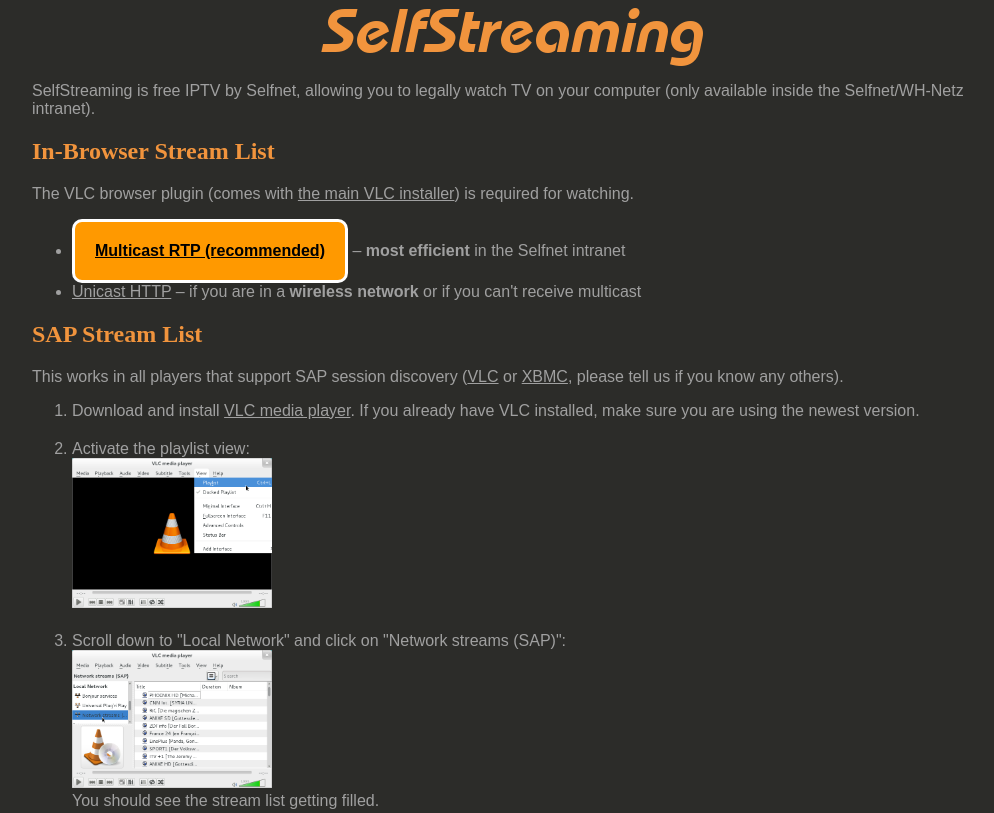
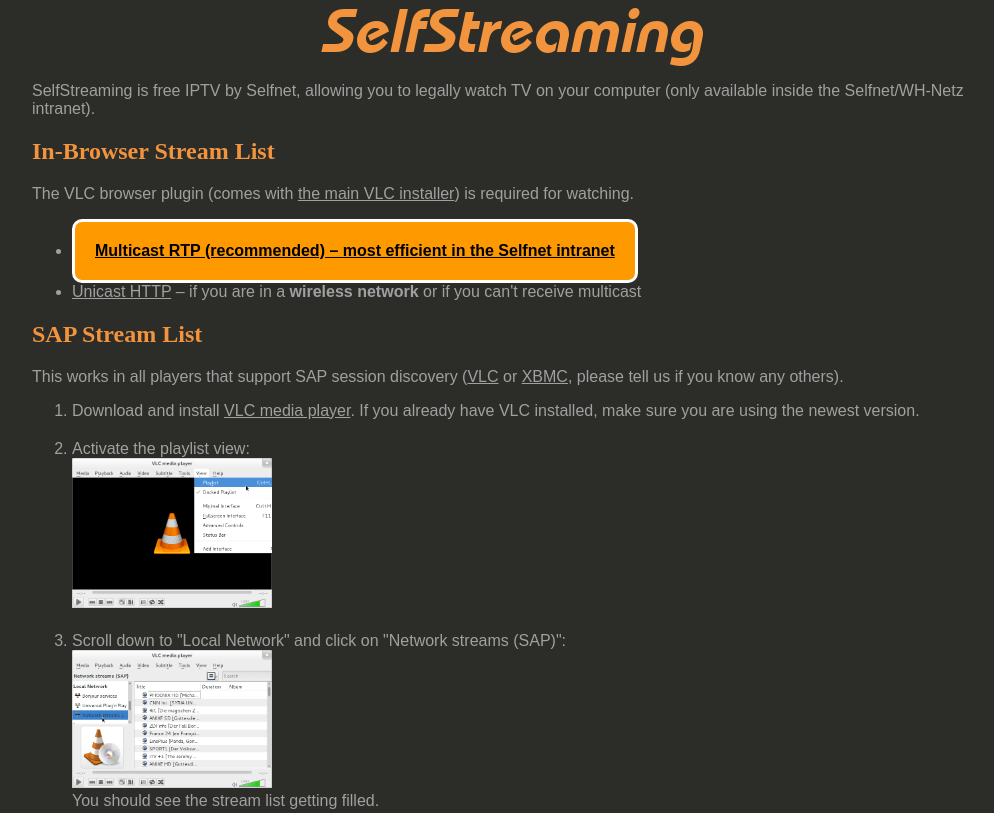
Before and after one commit to Tilka/selfnet-iptv, a plain HTML site: page index.html in a window 1280 px wide. Shown: the top 813 px of the page, without its empty margins (128-1122 px from the left). Drawn offline with Linux system fonts and the light colour scheme.

Commit message:
Wider button

```diff
--- a/index.html
+++ b/index.html
@@ -18,7 +18,7 @@
 	<h2>In-Browser Stream List</h2>
 	<p>The VLC browser plugin (comes with <a href=https://www.videolan.org/vlc/>the main VLC installer</a>) is required for watching.
 	<ul>
-		<li><a class=eyecatcher href=vlc.html#multicast>Multicast RTP (recommended)</a> – <b>most efficient</b> in the Selfnet intranet
+		<li><a class=eyecatcher href=vlc.html#multicast>Multicast RTP (recommended) – <b>most efficient</b> in the Selfnet intranet</a>
 		<li><a href=vlc.html#unicast>Unicast HTTP</a> – if you are in a <b>wireless network</b> or if you can't receive multicast
 	</ul>
 
```
